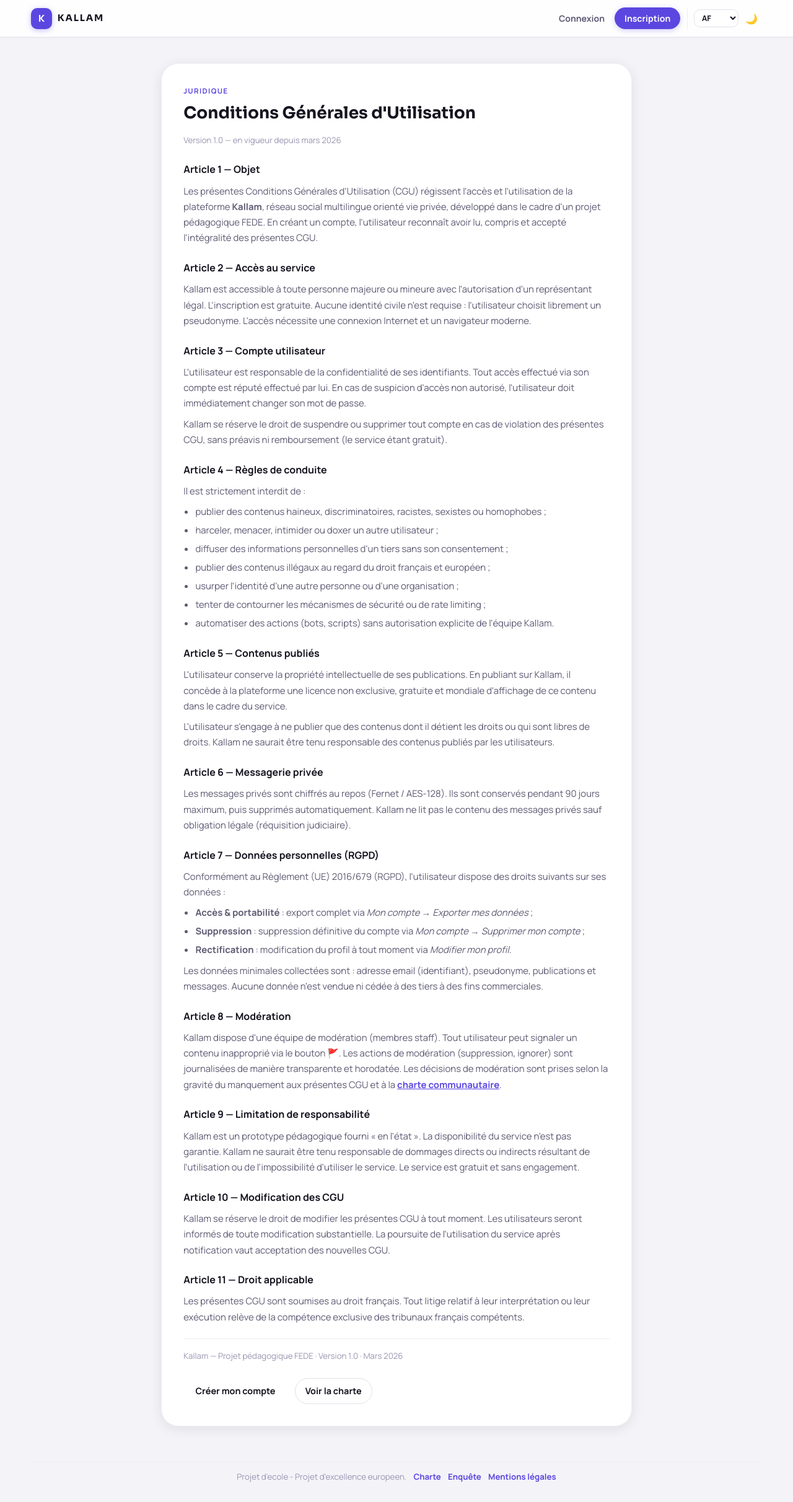
After one commit to yugmerabtene/kallam, a Django app: template templates/accounts/cgu.html in a window 1280 px wide. The commit adds this page. Shown: the whole page at 62% size. Run offline with Django 5.2, Linux system fonts and the light colour scheme; the template is opened without the code that fills it, so the values that code supplies are empty.

Commit message:
feat(cgu): add terms of service acceptance to registration
- Write full 11-article CGU (data, moderation, conduct, RGPD, liability)
- Add public /cgu/ page (cgu_view + cgu.html)
- Add required cgu_accepted BooleanField to RegisterForm
- Add checkbox with link to CGU in register.html (opens in new tab)
- Fix 2 existing tests to include cgu_accepted=True (59/59 passing)

```diff
--- a/apps/accounts/forms.py
+++ b/apps/accounts/forms.py
@@ -77,6 +77,12 @@ class RegisterForm(forms.Form):
             }
         ),
         label="Confirmer le mot de passe",
+    )
+    cgu_accepted = forms.BooleanField(
+        required=True,
+        label="J'ai lu et j'accepte les Conditions Générales d'Utilisation",
+        error_messages={"required": "Tu dois accepter les CGU pour créer un compte."},
+        widget=forms.CheckboxInput(attrs={"class": "form-checkbox"}),
     )
 
     def clean_pseudo(self):
--- a/apps/accounts/tests.py
+++ b/apps/accounts/tests.py
@@ -25,6 +25,7 @@ class AuthFlowTests(TestCase):
                 "email": "jane@example.com",
                 "password": "VeryStrongPass123!",
                 "password_confirm": "VeryStrongPass123!",
+                "cgu_accepted": True,
             },
             follow=True,
         )
--- a/apps/accounts/tests_unit.py
+++ b/apps/accounts/tests_unit.py
@@ -39,6 +39,7 @@ class RegisterFormUnitTests(TestCase):
                 "email": "Jane@Test.Com",
                 "password": "VeryStrongPass123!",
                 "password_confirm": "VeryStrongPass123!",
+                "cgu_accepted": True,
             }
         )
         self.assertTrue(form.is_valid())
--- a/apps/accounts/urls.py
+++ b/apps/accounts/urls.py
@@ -1,6 +1,6 @@
 from django.urls import path
 
-from apps.governance.views import byod_view, charter_view, metrics_view, survey_summary_view, survey_view, trust_view, trusted_feed_view
+from apps.governance.views import byod_view, cgu_view, charter_view, metrics_view, survey_summary_view, survey_view, trust_view, trusted_feed_view
 from apps.messaging.views import conversation_view, inbox_view, start_conversation_view
 from apps.moderation.views import moderation_action_view, moderation_log_view, moderation_view
 from apps.posts.views import home_view, post_action_view, post_detail_view
@@ -50,4 +50,5 @@ urlpatterns = [
     path("enquete/synthese/", survey_summary_view, name="survey_summary"),
     path("byod/", byod_view, name="byod"),
     path("metriques/", metrics_view, name="metrics"),
+    path("cgu/", cgu_view, name="cgu"),
 ]
--- a/apps/governance/views.py
+++ b/apps/governance/views.py
@@ -37,6 +37,12 @@ def _staff_required(view_fn):
 def charter_view(request):
     version = CharterVersion.current()
     return render(request, "accounts/charter.html", {"charter_version": version})
+
+
+@require_http_methods(["GET"])
+def cgu_view(request):
+    """Conditions Générales d'Utilisation — page publique."""
+    return render(request, "accounts/cgu.html")
 
 
 @login_required
--- /dev/null
+++ b/templates/accounts/cgu.html
@@ -0,0 +1,150 @@
+{% extends "accounts/base.html" %}
+
+{% block title %}Conditions Générales d'Utilisation - Kallam{% endblock %}
+{% block body_class %}x-theme auth-page{% endblock %}
+
+{% block content %}
+<section class="auth-shell" style="grid-template-columns:1fr;max-width:760px;margin:0 auto">
+  <div class="auth-card animate-scale-in">
+    <p class="eyebrow">Juridique</p>
+    <h2 style="font-family:'Sora',sans-serif;margin-bottom:0.4rem">Conditions Générales d'Utilisation</h2>
+    <p style="font-size:0.83rem;color:var(--text-3);margin-bottom:1.5rem">Version 1.0 — en vigueur depuis mars 2026</p>
+
+    <div style="display:grid;gap:1.4rem;font-size:0.93rem;line-height:1.7;color:var(--text-2)">
+
+      <section>
+        <h3 style="color:var(--text);font-size:1rem;margin:0 0 0.5rem">Article 1 — Objet</h3>
+        <p style="margin:0">
+          Les présentes Conditions Générales d'Utilisation (CGU) régissent l'accès et l'utilisation de la plateforme
+          <strong>Kallam</strong>, réseau social multilingue orienté vie privée, développé dans le cadre d'un projet
+          pédagogique FEDE. En créant un compte, l'utilisateur reconnaît avoir lu, compris et accepté l'intégralité
+          des présentes CGU.
+        </p>
+      </section>
+
+      <section>
+        <h3 style="color:var(--text);font-size:1rem;margin:0 0 0.5rem">Article 2 — Accès au service</h3>
+        <p style="margin:0">
+          Kallam est accessible à toute personne majeure ou mineure avec l'autorisation d'un représentant légal.
+          L'inscription est gratuite. Aucune identité civile n'est requise : l'utilisateur choisit librement un
+          pseudonyme. L'accès nécessite une connexion Internet et un navigateur moderne.
+        </p>
+      </section>
+
+      <section>
+        <h3 style="color:var(--text);font-size:1rem;margin:0 0 0.5rem">Article 3 — Compte utilisateur</h3>
+        <p style="margin:0 0 0.5rem">
+          L'utilisateur est responsable de la confidentialité de ses identifiants. Tout accès effectué via son compte
+          est réputé effectué par lui. En cas de suspicion d'accès non autorisé, l'utilisateur doit immédiatement
+          changer son mot de passe.
+        </p>
+        <p style="margin:0">
+          Kallam se réserve le droit de suspendre ou supprimer tout compte en cas de violation des présentes CGU, sans
+          préavis ni remboursement (le service étant gratuit).
+        </p>
+      </section>
+
+      <section>
+        <h3 style="color:var(--text);font-size:1rem;margin:0 0 0.5rem">Article 4 — Règles de conduite</h3>
+        <p style="margin:0 0 0.5rem">Il est strictement interdit de :</p>
+        <ul style="margin:0;padding-left:1.2rem;display:grid;gap:0.3rem">
+          <li>publier des contenus haineux, discriminatoires, racistes, sexistes ou homophobes ;</li>
+          <li>harceler, menacer, intimider ou doxer un autre utilisateur ;</li>
+          <li>diffuser des informations personnelles d'un tiers sans son consentement ;</li>
+          <li>publier des contenus illégaux au regard du droit français et européen ;</li>
+          <li>usurper l'identité d'une autre personne ou d'une organisation ;</li>
+          <li>tenter de contourner les mécanismes de sécurité ou de rate limiting ;</li>
+          <li>automatiser des actions (bots, scripts) sans autorisation explicite de l'équipe Kallam.</li>
+        </ul>
+      </section>
+
+      <section>
+        <h3 style="color:var(--text);font-size:1rem;margin:0 0 0.5rem">Article 5 — Contenus publiés</h3>
+        <p style="margin:0 0 0.5rem">
+          L'utilisateur conserve la propriété intellectuelle de ses publications. En publiant sur Kallam, il concède
+          à la plateforme une licence non exclusive, gratuite et mondiale d'affichage de ce contenu dans le cadre
+          du service.
+        </p>
+        <p style="margin:0">
+          L'utilisateur s'engage à ne publier que des contenus dont il détient les droits ou qui sont libres de droits.
+          Kallam ne saurait être tenu responsable des contenus publiés par les utilisateurs.
+        </p>
+      </section>
+
+      <section>
+        <h3 style="color:var(--text);font-size:1rem;margin:0 0 0.5rem">Article 6 — Messagerie privée</h3>
+        <p style="margin:0">
+          Les messages privés sont chiffrés au repos (Fernet / AES-128). Ils sont conservés pendant 90 jours maximum,
+          puis supprimés automatiquement. Kallam ne lit pas le contenu des messages privés sauf obligation légale
+          (réquisition judiciaire).
+        </p>
+      </section>
+
+      <section>
+        <h3 style="color:var(--text);font-size:1rem;margin:0 0 0.5rem">Article 7 — Données personnelles (RGPD)</h3>
+        <p style="margin:0 0 0.5rem">
+          Conformément au Règlement (UE) 2016/679 (RGPD), l'utilisateur dispose des droits suivants sur ses données :
+        </p>
+        <ul style="margin:0;padding-left:1.2rem;display:grid;gap:0.3rem">
+          <li><strong>Accès & portabilité</strong> : export complet via <em>Mon compte → Exporter mes données</em> ;</li>
+          <li><strong>Suppression</strong> : suppression définitive du compte via <em>Mon compte → Supprimer mon compte</em> ;</li>
+          <li><strong>Rectification</strong> : modification du profil à tout moment via <em>Modifier mon profil</em>.</li>
+        </ul>
+        <p style="margin:0.5rem 0 0">
+          Les données minimales collectées sont : adresse email (identifiant), pseudonyme, publications et messages.
+          Aucune donnée n'est vendue ni cédée à des tiers à des fins commerciales.
+        </p>
+      </section>
+
+      <section>
+        <h3 style="color:var(--text);font-size:1rem;margin:0 0 0.5rem">Article 8 — Modération</h3>
+        <p style="margin:0">
+          Kallam dispose d'une équipe de modération (membres staff). Tout utilisateur peut signaler un contenu
+          inapproprié via le bouton 🚩. Les actions de modération (suppression, ignorer) sont journalisées de manière
+          transparente et horodatée. Les décisions de modération sont prises selon la gravité du manquement aux
+          présentes CGU et à la <a href="{% url 'accounts:charter' %}" style="color:var(--accent);font-weight:700">charte communautaire</a>.
+        </p>
+      </section>
+
+      <section>
+        <h3 style="color:var(--text);font-size:1rem;margin:0 0 0.5rem">Article 9 — Limitation de responsabilité</h3>
+        <p style="margin:0">
+          Kallam est un prototype pédagogique fourni « en l'état ». La disponibilité du service n'est pas garantie.
+          Kallam ne saurait être tenu responsable de dommages directs ou indirects résultant de l'utilisation ou de
+          l'impossibilité d'utiliser le service. Le service est gratuit et sans engagement.
+        </p>
+      </section>
+
+      <section>
+        <h3 style="color:var(--text);font-size:1rem;margin:0 0 0.5rem">Article 10 — Modification des CGU</h3>
+        <p style="margin:0">
+          Kallam se réserve le droit de modifier les présentes CGU à tout moment. Les utilisateurs seront informés
+          de toute modification substantielle. La poursuite de l'utilisation du service après notification vaut
+          acceptation des nouvelles CGU.
+        </p>
+      </section>
+
+      <section>
+        <h3 style="color:var(--text);font-size:1rem;margin:0 0 0.5rem">Article 11 — Droit applicable</h3>
+        <p style="margin:0">
+          Les présentes CGU sont soumises au droit français. Tout litige relatif à leur interprétation ou leur
+          exécution relève de la compétence exclusive des tribunaux français compétents.
+        </p>
+      </section>
+
+      <div style="border-top:1px solid var(--border-soft);padding-top:1rem;font-size:0.83rem;color:var(--text-3)">
+        <p style="margin:0">Kallam — Projet pédagogique FEDE · Version 1.0 · Mars 2026</p>
+      </div>
+    </div>
+
+    <div style="margin-top:1.5rem;display:flex;gap:0.75rem;flex-wrap:wrap">
+      <a href="{% url 'accounts:register' %}" class="primary" style="display:inline-flex;align-items:center;gap:0.4rem;padding:0.55rem 1.2rem;border-radius:var(--r-full);text-decoration:none;font-weight:700;font-size:0.9rem">
+        Créer mon compte
+      </a>
+      <a href="{% url 'accounts:charter' %}" class="secondary" style="display:inline-flex;align-items:center;gap:0.4rem;padding:0.55rem 1rem;border-radius:var(--r-full);text-decoration:none;border:1px solid var(--border);font-weight:700;font-size:0.9rem">
+        Voir la charte
+      </a>
+    </div>
+  </div>
+</section>
+{% endblock %}
```
Also changed, not shown: templates/accounts/register.html (+9 -0 lines).
